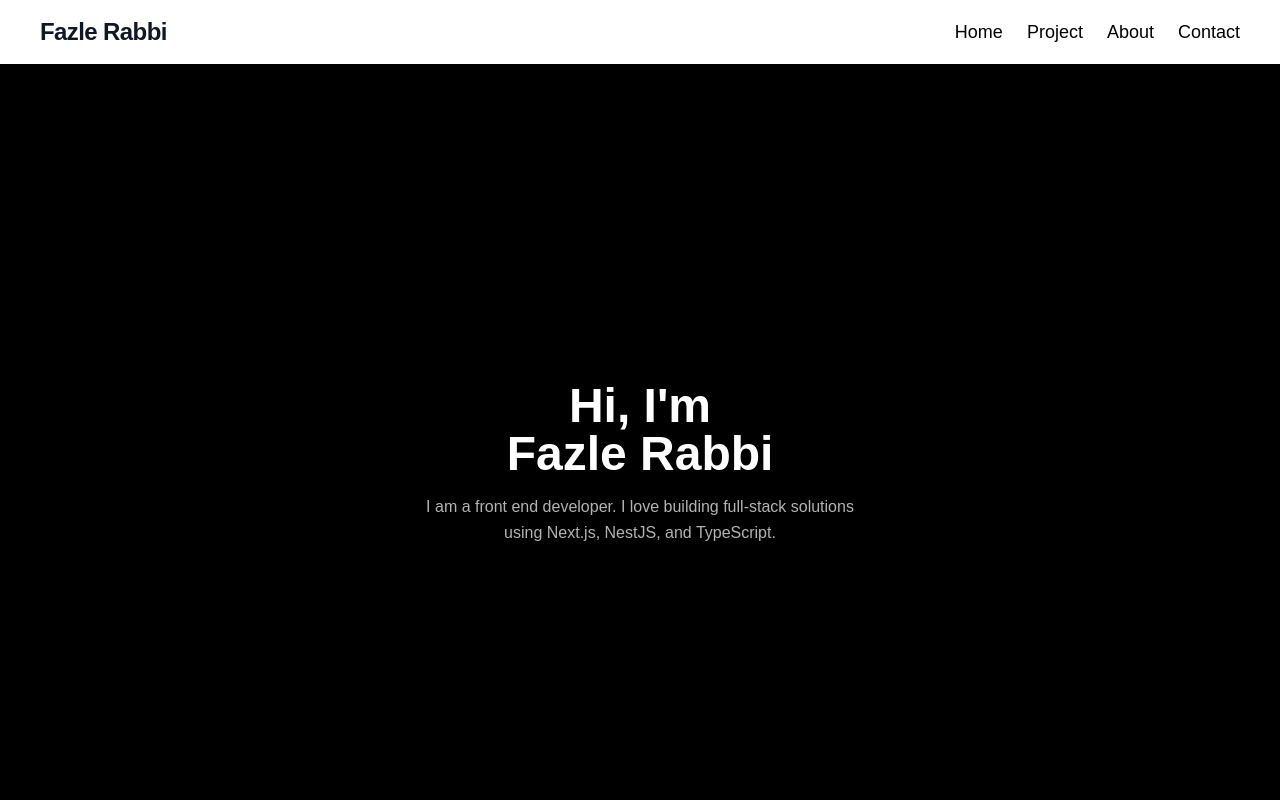
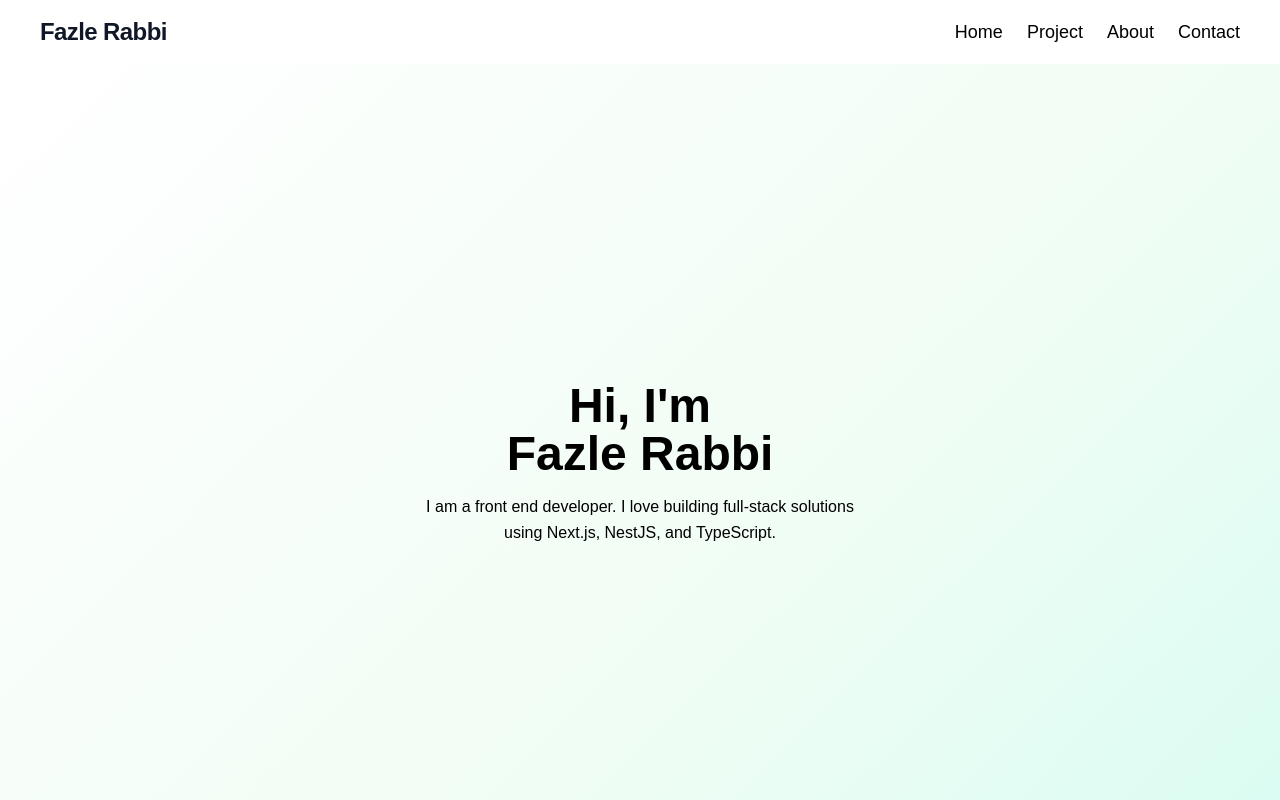
Before and after one commit to fazlerabbi6423/portfolio, a Next.js app: page /about in a window 1280 px wide. Shown: the top 800 px of the page. Built offline with nearby package versions, Linux system fonts and the light colour scheme.

Commit message:
added about feature

```diff
--- a/src/app/about/page.tsx
+++ b/src/app/about/page.tsx
@@ -17,17 +17,17 @@ const educationData = [
 
 const Page = () => {
   return (
-    <div className="bg-black min-h-screen">
+    <div className="  inset-0 bg-gradient-to-br from-white via-green-50 to-teal-100 min-h-screen">
 
 
       <section className="relative min-h-screen flex items-center justify-center overflow-hidden px-8 md:px-20">
         <div className="max-w-6xl mx-auto w-full flex flex-col items-center justify-center gap-12 text-center">
           <div className="flex-1">
-            <h1 className="text-4xl md:text-5xl font-bold mb-4 text-white">
+            <h1 className="text-4xl md:text-5xl font-bold mb-4 text-black">
               Hi, I&apos;m <br />
-              <span className="text-white">Fazle Rabbi</span>
+              <span className="">Fazle Rabbi</span>
             </h1>
-            <p className="text-sm md:text-base leading-relaxed max-w-md text-white/70 mx-auto">
+            <p className="text-sm md:text-base leading-relaxed max-w-md text-black mx-auto">
               I am a front end developer. I love building full-stack solutions
               using Next.js, NestJS, and TypeScript.
             </p>
@@ -39,7 +39,7 @@ const Page = () => {
       <section className="bg-black py-16 px-8 md:px-20">
         <div className="max-w-4xl mx-auto">
 
-          {/* Heading */}
+
           <div className="text-center mb-10">
             <h2 className="text-3xl md:text-4xl font-bold text-white mb-3">
               Education &amp; Qualifications
--- a/src/app/components/Hero.tsx
+++ b/src/app/components/Hero.tsx
@@ -92,7 +92,7 @@ const Hero = () => {
 
             <div className='relative z-10 flex flex-col-reverse md:flex-row items-center justify-between max-w-6xl mx-auto px-6 md:px-10 gap-10'>
 
-                {/* Text Content */}
+
                 <div className='flex-1 text-center md:text-left'>
                     <p className='text-gray-500 text-lg md:text-xl mb-2 font-light'>Hi, I'm</p>
 
@@ -122,7 +122,7 @@ const Hero = () => {
                     </div>
                 </div>
 
-                {/* Profile Image */}
+
                 <div className='flex-shrink-0'>
                     <div className='w-48 h-48 md:w-72 md:h-72 rounded-full overflow-hidden border-4 border-white shadow-2xl'>
                         <img className='w-full h-full object-cover' src="profile.jpg" alt="Fazle Rabbi" />
```
Also changed, not shown: src/app/contact/page.tsx (+5 -5 lines).
